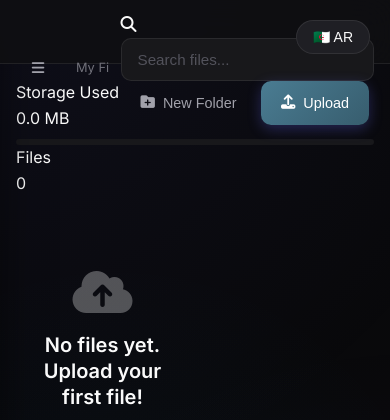
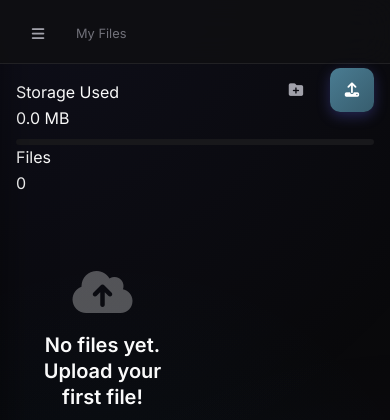
Before and after one commit to abdoubenb879-cloud/telecloud-app, a Flask app: page / in a window 390 px wide. Shown: the top 420 px of the page. Run offline with Flask 3, Linux system fonts and the light colour scheme; some libraries are stand-ins or nearby versions.

Commit message:
UI Overhaul: Fixed header overlap, language switcher in sidebar, improved RTL support

```diff
--- a/static/i18n.js
+++ b/static/i18n.js
@@ -108,6 +108,9 @@ const Translator = {
     },
 
     createLanguageSwitcher() {
+        // Check if already exists
+        if (document.getElementById('lang-switcher')) return;
+
         // Create language switcher button
         const switcher = document.createElement('button');
         switcher.id = 'lang-switcher';
@@ -122,13 +125,15 @@ const Translator = {
             switcher.title = newLang === 'ar' ? 'Switch to English' : 'التبديل إلى العربية';
         });
 
-        // Add to navbar or body
-        const navbar = document.querySelector('.navbar-right, .nav-right, .header-right');
-        if (navbar) {
-            navbar.prepend(switcher);
-        } else {
-            document.body.appendChild(switcher);
+        // Try to add to sidebar header first (best placement)
+        const sidebarHeader = document.querySelector('.sidebar-header');
+        if (sidebarHeader) {
+            sidebarHeader.appendChild(switcher);
+            return;
         }
+
+        // Fallback: add to body (will use fixed position)
+        document.body.appendChild(switcher);
     }
 };
 
--- a/static/rtl.css
+++ b/static/rtl.css
@@ -3,34 +3,33 @@
    Arabic/Right-to-Left Styles
    ================================================ */
 
-/* Language Switcher Button */
+/* Language Switcher Button - Inside sidebar header */
 .lang-switcher {
-    position: fixed;
-    top: 20px;
-    right: 20px;
-    z-index: 9999;
-    padding: 8px 16px;
+    margin-left: auto;
+    padding: 6px 12px;
     background: var(--bg-elevated);
     border: 1px solid var(--border);
     border-radius: var(--radius-full);
     color: var(--text-primary);
-    font-size: 14px;
+    font-size: 12px;
     font-weight: 500;
     cursor: pointer;
     transition: all var(--transition-base);
-    backdrop-filter: blur(10px);
+    display: flex;
+    align-items: center;
+    gap: 4px;
+    white-space: nowrap;
 }
 
 .lang-switcher:hover {
     background: var(--bg-card-hover);
     border-color: var(--primary);
-    transform: scale(1.05);
 }
 
-/* RTL body class */
+/* RTL body class - move margin to right */
 body.rtl .lang-switcher {
-    right: auto;
-    left: 20px;
+    margin-left: 0;
+    margin-right: auto;
 }
 
 /* ============= RTL Layout Overrides ============= */
@@ -76,22 +75,34 @@ body.rtl .action-buttons {
 }
 
 /* Margins and Paddings */
-body.rtl .ml-1, body.rtl .ml-2, body.rtl .ml-3, body.rtl .ml-4 {
+body.rtl .ml-1,
+body.rtl .ml-2,
+body.rtl .ml-3,
+body.rtl .ml-4 {
     margin-left: 0;
     margin-right: var(--space-2);
 }
 
-body.rtl .mr-1, body.rtl .mr-2, body.rtl .mr-3, body.rtl .mr-4 {
+body.rtl .mr-1,
+body.rtl .mr-2,
+body.rtl .mr-3,
+body.rtl .mr-4 {
     margin-right: 0;
     margin-left: var(--space-2);
 }
 
-body.rtl .pl-1, body.rtl .pl-2, body.rtl .pl-3, body.rtl .pl-4 {
+body.rtl .pl-1,
+body.rtl .pl-2,
+body.rtl .pl-3,
+body.rtl .pl-4 {
     padding-left: 0;
     padding-right: var(--space-2);
 }
 
-body.rtl .pr-1, body.rtl .pr-2, body.rtl .pr-3, body.rtl .pr-4 {
+body.rtl .pr-1,
+body.rtl .pr-2,
+body.rtl .pr-3,
+body.rtl .pr-4 {
     padding-right: 0;
     padding-left: var(--space-2);
 }
@@ -154,7 +165,8 @@ body.rtl select {
 
 body.rtl input[type="email"],
 body.rtl input[type="number"] {
-    text-align: left; /* Keep LTR for emails and numbers */
+    text-align: left;
+    /* Keep LTR for emails and numbers */
     direction: ltr;
 }
 
@@ -256,15 +268,22 @@ body.rtl .upload-area {
         right: var(--space-4);
     }
 
+    .lang-switcher {
+        right: var(--space-4);
+        top: var(--space-3);
+    }
+
     body.rtl .lang-switcher {
-        top: auto;
-        bottom: 80px;
-        right: 20px;
-        left: auto;
+        right: auto;
+        left: var(--space-4);
     }
 
     body.rtl .main-content {
         margin-right: 0;
+    }
+
+    body.rtl .content-actions {
+        flex-direction: row-reverse;
     }
 }
 
--- a/static/style.css
+++ b/static/style.css
@@ -365,6 +365,78 @@ a:hover {
 .content-body {
     flex: 1;
     padding: var(--space-8);
+}
+
+/* Content Actions (Header Right Side) */
+.content-actions {
+    display: flex;
+    align-items: center;
+    gap: var(--space-3);
+    flex-shrink: 0;
+}
+
+.content-actions .btn span {
+    display: inline;
+}
+
+/* Search Input */
+.search-input-wrapper {
+    position: relative;
+    display: flex;
+    align-items: center;
+}
+
+.search-input-wrapper .search-icon {
+    position: absolute;
+    left: var(--space-3);
+    color: var(--text-muted);
+    font-size: 0.9rem;
+    pointer-events: none;
+}
+
+.search-input-wrapper .form-input {
+    padding-left: 36px;
+    width: 200px;
+    height: 40px;
+}
+
+/* Hide text on mobile, show icon only */
+@media (max-width: 992px) {
+    .content-actions .btn span {
+        display: none;
+    }
+
+    .content-actions .btn {
+        padding: var(--space-2);
+    }
+
+    .search-input-wrapper .form-input {
+        width: 150px;
+    }
+}
+
+@media (max-width: 768px) {
+    .content-header {
+        flex-wrap: wrap;
+        height: auto;
+        padding: var(--space-3) var(--space-4);
+        gap: var(--space-3);
+    }
+
+    .content-title {
+        order: 1;
+        flex: 1;
+    }
+
+    .content-actions {
+        order: 2;
+        width: 100%;
+        justify-content: flex-end;
+    }
+
+    .search-input-wrapper {
+        display: none;
+    }
 }
 
 /* ============= Cards ============= */
```
